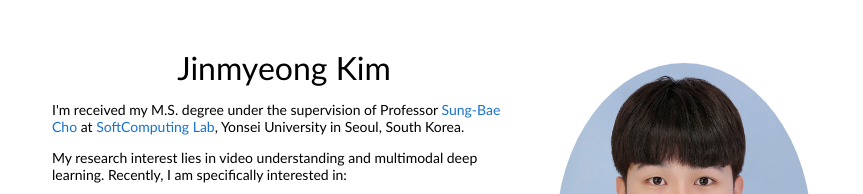
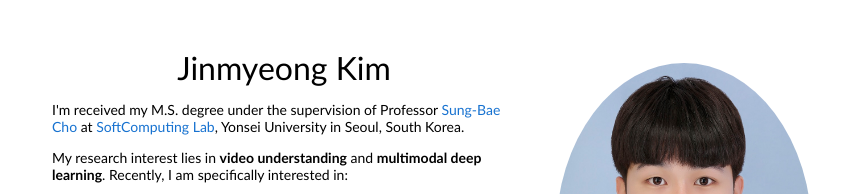
Before and after one commit to tobe-honest/tobe-honest.github.io, a plain HTML site: page index.html in a window 1280 px wide. Shown: the top 194 px of the page, without its empty margins (208-1071 px from the left). Drawn offline with Linux system fonts and the light colour scheme.

Commit message:
temp commit

```diff
--- a/index.html
+++ b/index.html
@@ -26,7 +26,7 @@
                   I'm received my M.S. degree under the supervision of Professor <a href="https://scholar.google.com/citations?user=px5LGgMAAAAJ&hl=ko&oi=sra">Sung-Bae Cho</a> at <a href="https://sclab.yonsei.ac.kr/">SoftComputing Lab</a>, Yonsei University in Seoul, South Korea.
                 </p>
               <p>
-                  My research interest lies in video understanding and multimodal deep learning. Recently, I am specifically interested in:
+                  My research interest lies in <strong>video understanding</strong> and <strong>multimodal deep learning</strong>. Recently, I am specifically interested in:
               </p>
               <ul>
                   <li>
```
